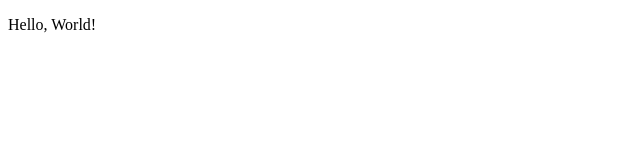
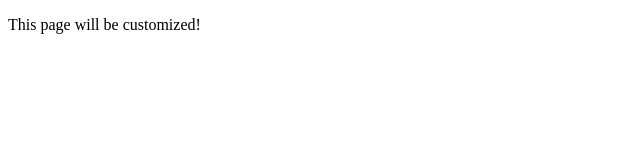
Before and after one commit to hangjun-cho/hangjun-cho.github.io, a plain HTML site: page index.html in a window 1280 px wide. Shown: the whole page, without its empty margins (0-640 px from the left). Drawn offline with Linux system fonts and the light colour scheme.

Commit message:
Update index.html

```diff
--- a/index.html
+++ b/index.html
@@ -7,6 +7,6 @@
 	<title>Portfolio</title>
 </head>
 <body>
-  <p>Hello, World!</p>
+  <p>This page will be customized!</p>
 </body>
 </html>
```
